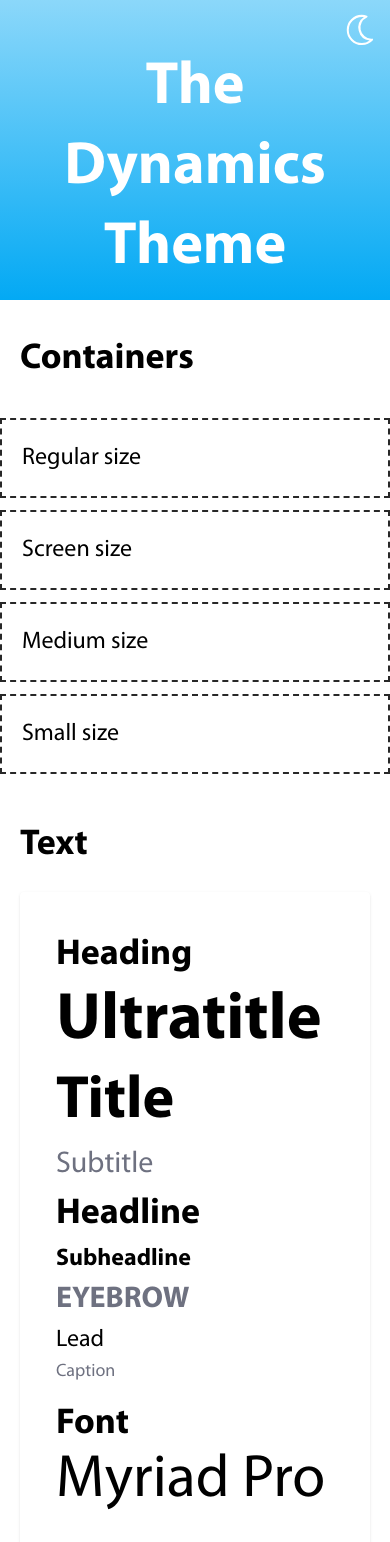
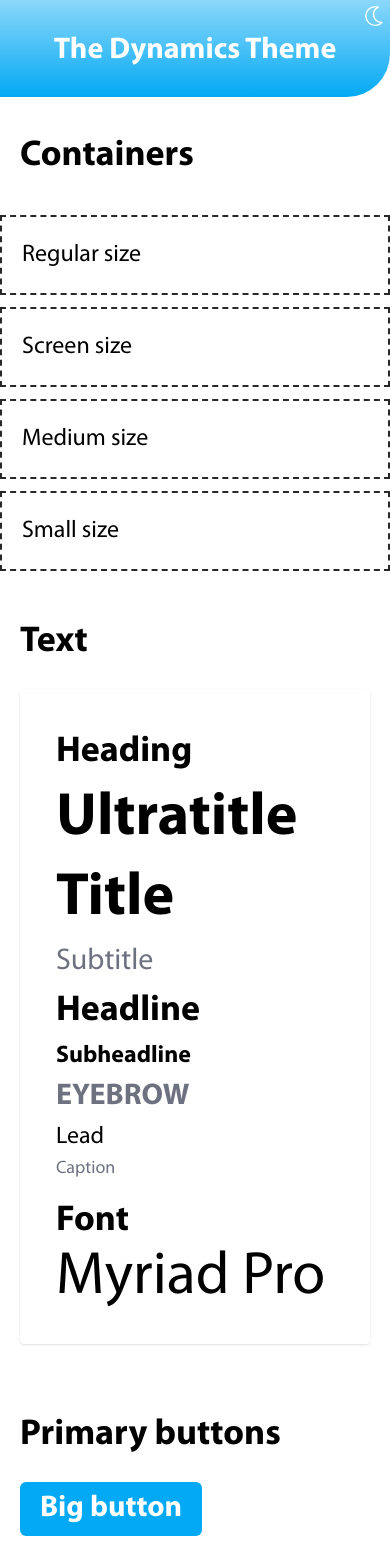
Before and after one commit to DevtranetHQ/Hacksuite-theme, a React (Create React App) app: page / in a window 390 px wide. Shown: the top 1542 px of the page. Built offline with nearby package versions, Linux system fonts and the light colour scheme.

Commit message:
Adjust header

```diff
--- a/src/App.js
+++ b/src/App.js
@@ -19,8 +19,8 @@ export default function App() {
             />
             <div className="dark:bg-dark">
                 <div className="flex flex-col sm:gap-1.5 md:gap-1.5 md:gap-10">
-                    <header className="p-3 md:p-16 md:rounded-br-[145.5px] relative text-white text-center">
-                        <h1 className="md:absolute cursor-pointer md:rotate-[-25deg] top-3 right-5 headline" onClick={toggleDarkTheme}>
+                    <header className="px-1 pt-1 pb-6 md:p-16 rounded-br-[43.2458px] md:rounded-br-[145.5px] relative text-white text-center">
+                        <h1 className="md:absolute cursor-pointer md:rotate-[-25deg] top-3 right-5 subheadline md:headline" onClick={toggleDarkTheme}>
                             {!darkTheme &&
                                 <svg className="float-right" xmlns="http://www.w3.org/2000/svg" aria-hidden="true" role="img" width="1em" height="1em" preserveAspectRatio="xMidYMid meet" viewBox="0 0 36 36"><path fill="currentColor" d="M31 27.19a1 1 0 0 0-1-.56h-.85a11 11 0 0 1-4.23-21.02a1 1 0 0 0 .61-1a1 1 0 0 0-.67-.91a14.7 14.7 0 0 0-5-.87a15.12 15.12 0 0 0 0 30.24a14.78 14.78 0 0 0 11-4.81a1 1 0 0 0 .14-1.07Zm-11.11 3.93a13.12 13.12 0 0 1 0-26.24a11.81 11.81 0 0 1 2 .16a13 13 0 0 0 5.72 23.53a12.75 12.75 0 0 1-7.72 2.55Z"/><path fill="none" d="M0 0h36v36H0z"/></svg>
                             }
@@ -28,7 +28,7 @@ export default function App() {
                                 <svg className="float-right" xmlns="http://www.w3.org/2000/svg" aria-hidden="true" role="img" width="1em" height="1em" preserveAspectRatio="xMidYMid meet" viewBox="0 0 24 24"><path fill="currentColor" d="M6.995 12c0 2.761 2.246 5.007 5.007 5.007s5.007-2.246 5.007-5.007s-2.246-5.007-5.007-5.007S6.995 9.239 6.995 12zM11 19h2v3h-2zm0-17h2v3h-2zm-9 9h3v2H2zm17 0h3v2h-3zM5.637 19.778l-1.414-1.414l2.121-2.121l1.414 1.414zM16.242 6.344l2.122-2.122l1.414 1.414l-2.122 2.122zM6.344 7.759L4.223 5.637l1.415-1.414l2.12 2.122zm13.434 10.605l-1.414 1.414l-2.122-2.122l1.414-1.414z"/></svg>
                             }
                         </h1>
-                        <h1 className="clear-both title">The Dynamics Theme</h1>
+                        <h1 className="clear-both font-bold text-30px md:text-66px">The Dynamics Theme</h1>
                     </header>
 
                     <section>
--- a/src/index.css
+++ b/src/index.css
@@ -67,7 +67,7 @@
     }
 
     .ultratitle {
-        @apply font-bold text-66px md:text-120px leading-[80px] md:leading-[100px];
+        @apply font-bold text-60px sm:text-66px md:text-120px leading-[80px] md:leading-[100px];
     }
 
     .title {
```
